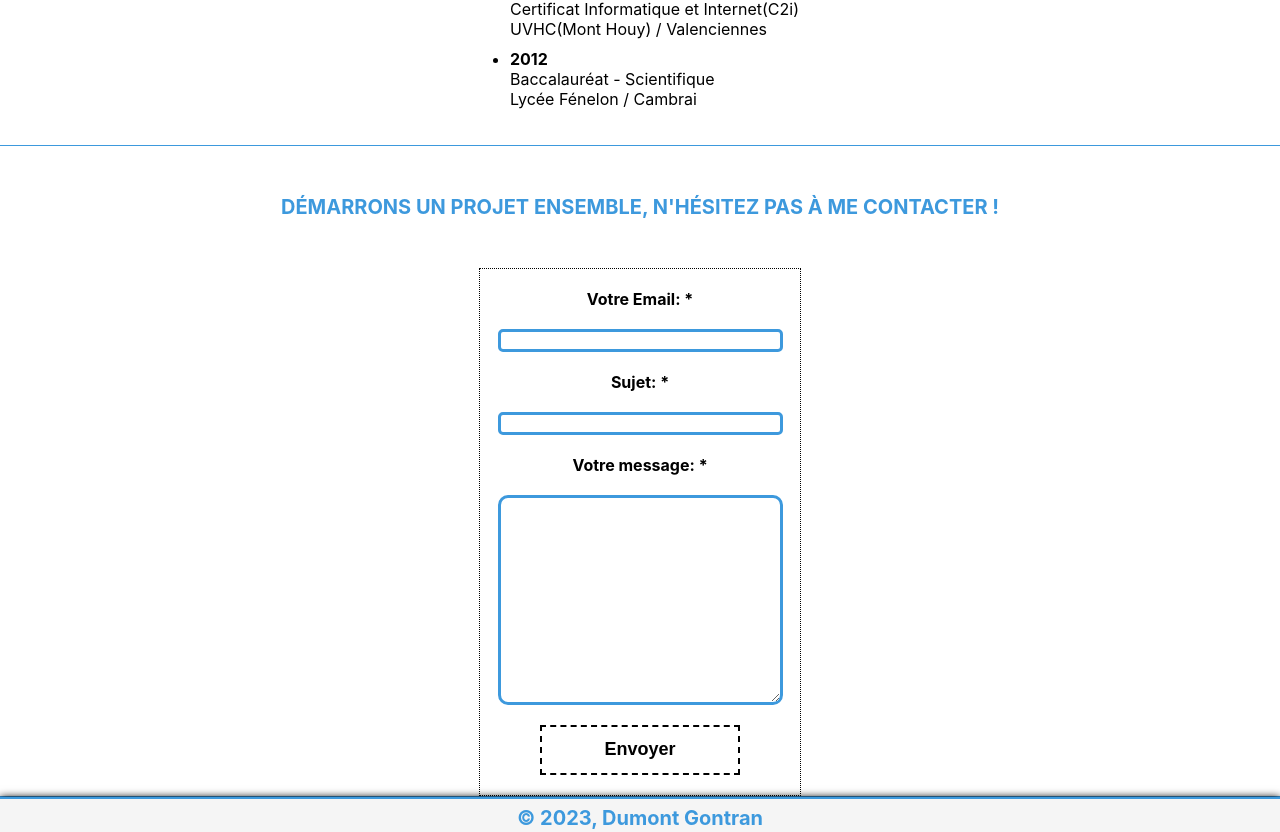
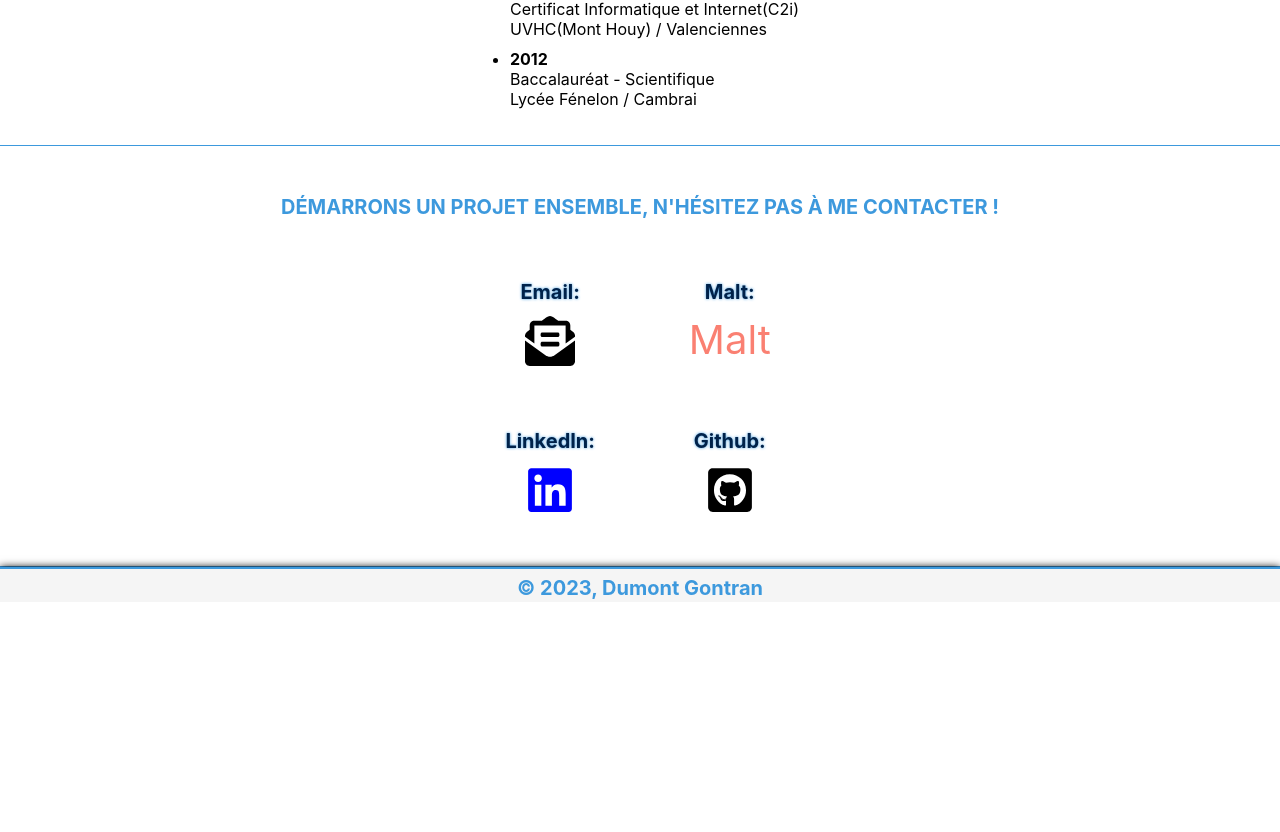
Before and after one commit to DumontGontran/portfolio-v2, a React (Create React App) app: page / in a window 1280 px wide. Shown: the part 4049-4881 px from the top of the page. After the commit the page ends 4651 px from the top, so only its background shows below. Built offline with nearby package versions, Linux system fonts and the light colour scheme.

Commit message:
update component. simple links, no more form for the moment. Need to upgrade that later

```diff
--- a/src/components/Contact/Contact.css
+++ b/src/components/Contact/Contact.css
@@ -1,66 +1,64 @@
-form {
+.link_wrapper {
+    display: grid;
+    grid-template-columns: repeat(4, 1fr);
+    grid-template-rows: repeat(1, 1fr);
+    padding-bottom: 50px;
+    column-gap: 50px;
+    margin: auto;
+}
+
+.link {
+    margin: 0 20px;
+    font-size: 30px;
+    line-height: 38px;
+    text-decoration: none;
+    transition: all 350ms ease-in-out;
+}
+
+.link_display {
     display: flex;
     flex-direction: column;
-    justify-content: center;
-    align-items: center;
-    margin: auto;
-    border: 1px dotted black;
-    width: 1080px;
 }
 
-label {
-    margin: 20px 0;
-    font-weight: bold;
+.link_mail {
+    color: black;
+    font-size: 50px;
 }
 
-input {
-    width: 600px;
-    border: 3px solid #3d99dd;
-    border-radius: 5px 5px 5px 5px;
+.link_linkedin {
+    color: blue;
+    font-size: 50px;
 }
 
-button{
-    width: 200px;
-    height: 50px;
-    margin-top: 20px;
-    color: black;
-    background-color: white;
-    font-size: 18px;
-    font-weight: bold;
-    cursor: pointer;
-    border-style: dashed;
-    transition: all 300ms ease-in-out;
-    margin-bottom: 20px;
+.link_malt {
+    position: relative;
+    top: 5px;
+    left: 0;
+    font-size: 40px;
+    color: salmon;
 }
 
-button:hover {
-    text-shadow: 0 0 3px #3d99dd;
-    box-shadow: 0 0 10px #3d99dd;
-    transition: all 300ms ease-in-out;
+.link_github {
+    color: black;
+    font-size: 50px;
 }
 
-textarea {
-    min-width: 600px;
-    max-width: 600px;
-    min-height: 200px;
-    max-height: 200px;
-    border: 3px solid #3d99dd;
-    border-radius: 10px 10px 10px 10px;
+.link:hover {
+    color: #3d99dd;
+    transition: all 350ms ease-in-out;
+}
+
+.link_description {
+    color: rgb(0, 34, 74);
+    font-weight: bold;
+    padding: 10px 20px;
+    text-shadow: 0 0 3px #3d99dd;
 }
 
 @media screen and (max-device-width: 1080px) {
-    form {
-        width: 320px;
-    }
-
-    input {
-        width: 275px;
-    }
-
-    textarea {
-        min-width: 275px;
-    max-width: 275px;
-    min-height: 200px;
-    max-height: 200px;
+    .link_wrapper {
+        grid-template-columns: repeat(2, 1fr);
+        grid-template-rows: repeat(2, 1fr);
+        row-gap: 50px;
     }
 }
--- a/src/components/Contact/Contact.tsx
+++ b/src/components/Contact/Contact.tsx
@@ -1,47 +1,31 @@
-import { ChangeEvent, useState } from 'react';
+import { FaLinkedin, FaGithubSquare, FaEnvelopeOpenText } from 'react-icons/fa'
 import '../../pages/index.css'
 import './Contact.css'
-import Email from './smtp';
 
 const Contact = () => {
-    const [form, setForm] = useState({
-        email: '',
-        subject: '',
-        message: ''
-    })
-
-    const handleFormChange = (e: ChangeEvent<HTMLInputElement | HTMLTextAreaElement>) => {
-        setForm({
-            ...form,
-            [e.target.name]: e.target.value
-        })
-    }
-
-    /* Email.send({
-        Host: ``,
-        Username: ``,
-        Password: ``,
-        To: ``,
-        From: ``,
-        Subject: ``,
-        Body: ``
-    }).then(
-        message => alert(message)
-    ) */
 
     return (
         <section>
             <h6>Démarrons un projet ensemble, n'hésitez pas à me contacter !</h6>
-            <form>
-                <label htmlFor='email'>Votre Email: *</label>
-                <input type='email' name='email' id='email' required value={form.email} onChange={handleFormChange} />
-                <label htmlFor='subject'>Sujet: *</label>
-                <input type='subject' name='subject' id='subject' required value={form.subject} onChange={handleFormChange} />
-                <label htmlFor='message'>Votre message: *</label>
-                <textarea name='message' id='message' cols={25} rows={10} required value={form.message} onChange={handleFormChange}></textarea>
-                <button type="submit">Envoyer</button>
-            </form>
-        </section>
+            <div className='link_wrapper'>
+                <div className='link_display'>
+                    <span className='link_description'>Email:</span>
+                    <a href="mailto:dumont.gontran@orange.fr" className='link link_mail'><FaEnvelopeOpenText /></a>
+                </div>
+                <div className='link_display'>
+                    <span className='link_description'>Malt:</span>
+                    <a href="https://www.malt.fr/profile/gontrandumont" className='link link_malt'>Malt</a>
+                </div>
+                <div className='link_display'>
+                    <span className='link_description'>LinkedIn:</span>
+                    <a href="https://www.linkedin.com/in/gontran-dumont/" className='link link_linkedin'><FaLinkedin /></a>
+                </div>
+                <div className='link_display'>
+                    <span className='link_description'>Github:</span>
+                    <a href="https://github.com/DumontGontran" className='link link_github'><FaGithubSquare /></a>
+                </div>
+            </div>
+        </section >
     )
 }
 
```
